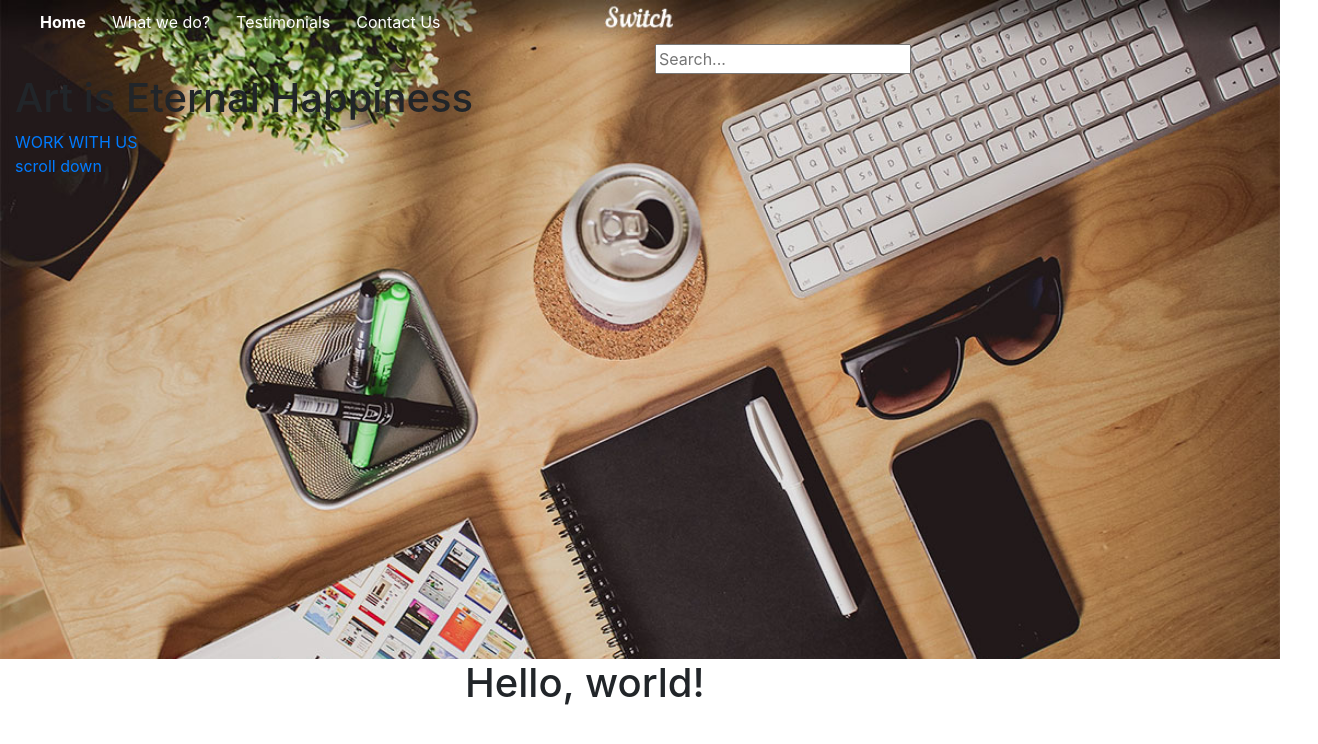
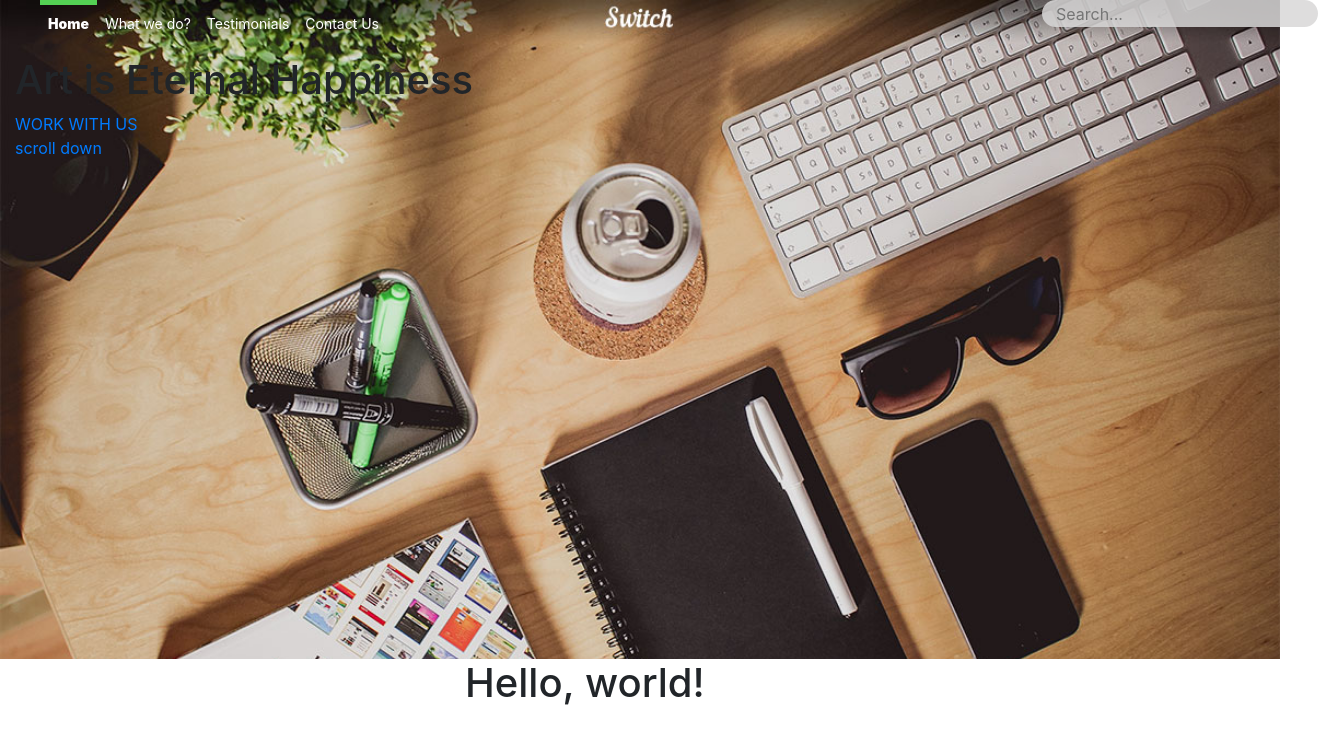
Before and after one commit to mayly9107/Parcial-1, a plain HTML site: page ResposiveDesign/index.html in a window 1280 px wide. Shown: the whole page, 1318 px wide, since content can reach past the window. Drawn offline with nearby package versions, Linux system fonts and the light colour scheme.

Commit message:
Modificamos los menu y el buscador en el index y le añadimos nuevas clases.

```diff
--- a/ResposiveDesign/estilo.css
+++ b/ResposiveDesign/estilo.css
@@ -4,7 +4,11 @@ header{
 	background-repeat: no-repeat;
 	background-size: cover;
 }
-
+ul{
+	width: 100%;
+	height: 40px;
+	display: block;
+}
 .boton{
 	display: inline-block;
 	text-align:left;
@@ -19,10 +23,32 @@ header{
 	text-decoration: none;
 	color: #fff;
 }
+ul li{
+	display: inline-block;
+	float: left;
+}
+li a{
+	color: white;
+	font-size: 14px;
+	padding: 8px;
+	display: block;
+	border-top: 5px solid transparent;
+}
+.activo, li a:hover{/*hover efecto puntero*/
+	font-weight: bold;
+	border-top: 5px solid #54d154;
+	color: #fff;
+	text-decoration: none;
+}
+.buscador{
+	background: rgba(217,216,216, 0.85);/*rgba es para transparencia*/
+	border: none;/*quitar el border*/
+	border-radius: 15px; /* para hacerlo mas circular en las puntas*/
+	height: 27px;
+	padding: 7px 14px;/* 7px es e;l top y el 14 es derecha izq*/
+	font-size: 16px;
+	color: #111111;/*color dentro del buscador*/
+}
 
-/*.boton a:hover{
-	background: #535353;
-	color: #f9f9cc;
-	transform: scale(1.1);*/
-
-}
+/* Investigar como añadir fuentes con google fonts*/
+/* Añadir iconos con font awesome*/
--- a/ResposiveDesign/index.html
+++ b/ResposiveDesign/index.html
@@ -12,15 +12,15 @@
     <div class="row">
     <nav >
       <ul id="nav_header" >
-        <li class="boton"><a href="#"><b>Home</b></a></li>
-        <li class="boton"><a href="#">What we do?</a></li>
-        <li class="boton"><a href="#">Testimonials</a></li>
-        <li class="boton"><a href="#">Contact Us</a></li>
+        <li><a href="#" class="activo"><b>Home</b></a></li>
+        <li><a href="#">What we do?</a></li>
+        <li><a href="#">Testimonials</a></li>
+        <li><a href="#">Contact Us</a></li>
       </ul>
     </nav>
-    <div class="col-md-2 offset-md-6"><!-- offset-md-6 es para avisar que tiene una distancia de 6 columnas, para funcion de bootstrap version 3. class="col-md-4"-->
+    <div class="col-md-2 offset-md-6"><!-- offset-md-6 es para avisar que tiene una distancia de 6 columnas, funcion de bootstrap version 3. class="col-md-4"-->
       <form action="#">
-        <input type="text" placeholder="Search..." >
+        <input type="text" placeholder="Search..." class="buscador">
       </form>
       </div>
     </div>
```
